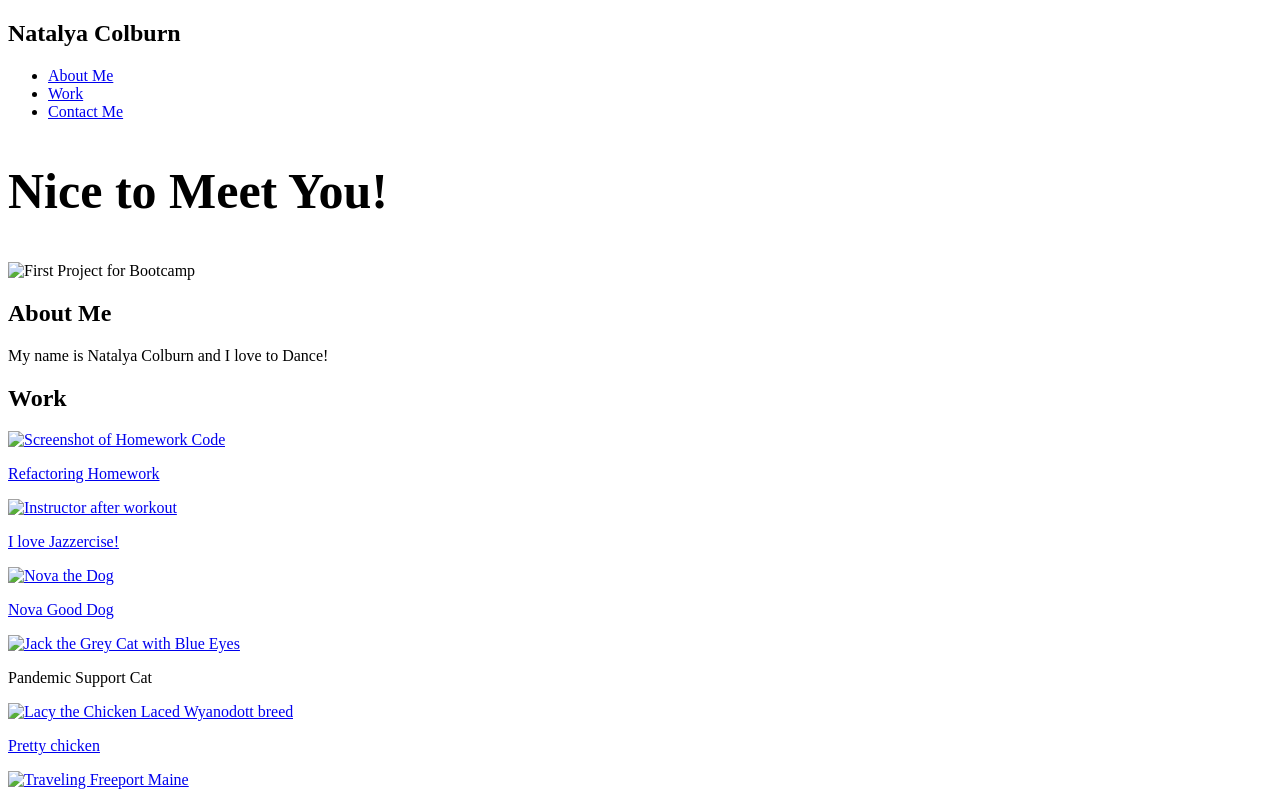
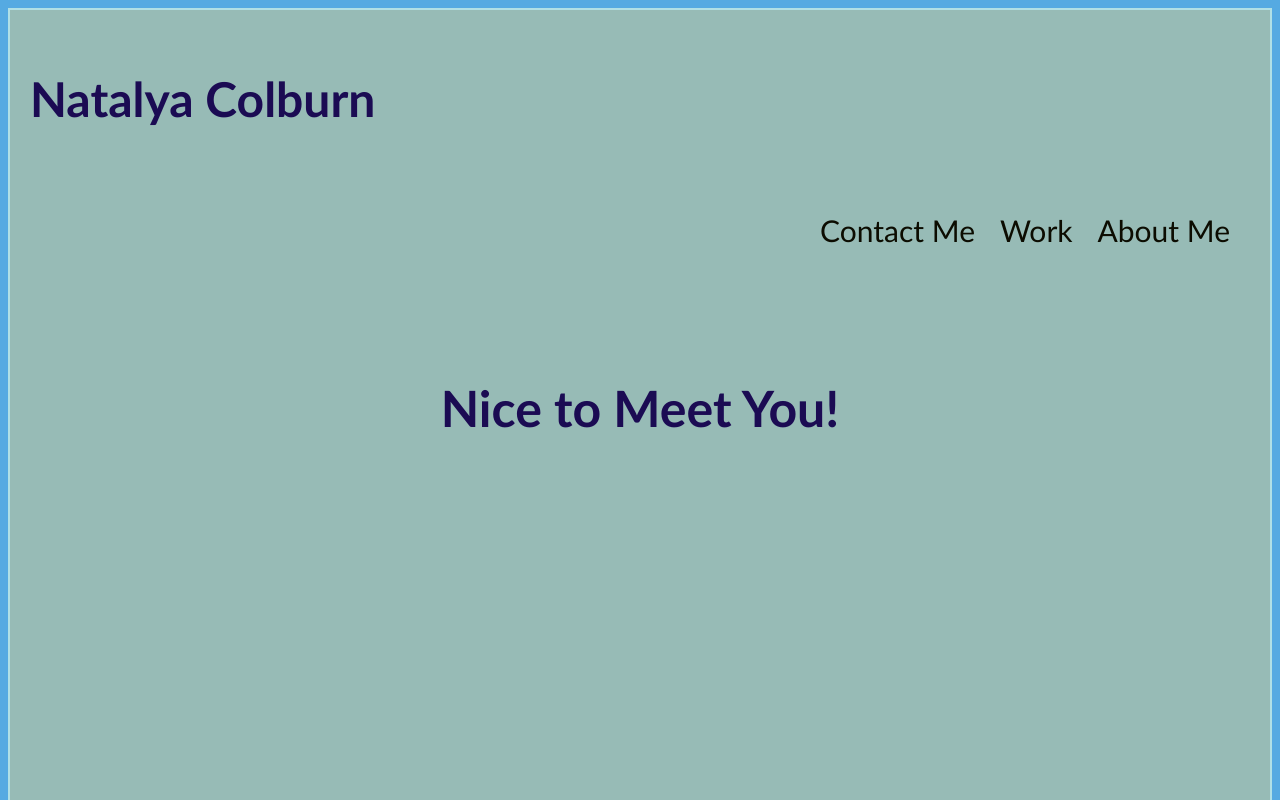
Before and after one commit to NatalyaCo/Nikolai-Website, a plain HTML site: page index.html in a window 1280 px wide. Shown: the top 800 px of the page. Drawn offline with Linux system fonts and the light colour scheme; the site is published under a folder, as on GitHub Pages, so addresses that start at the root find nothing.

Commit message:
fixed css link

```diff
--- a/index.html
+++ b/index.html
@@ -4,7 +4,7 @@
 <head>
     <meta charset="UTF-8" />
     <title>NatalyaColburn</title>
-    <link rel="stylesheet" href="/assests/CSS/style.css">
+    <link rel="stylesheet" href="./assests/CSS/style.css">
 
 </head>
 
```
